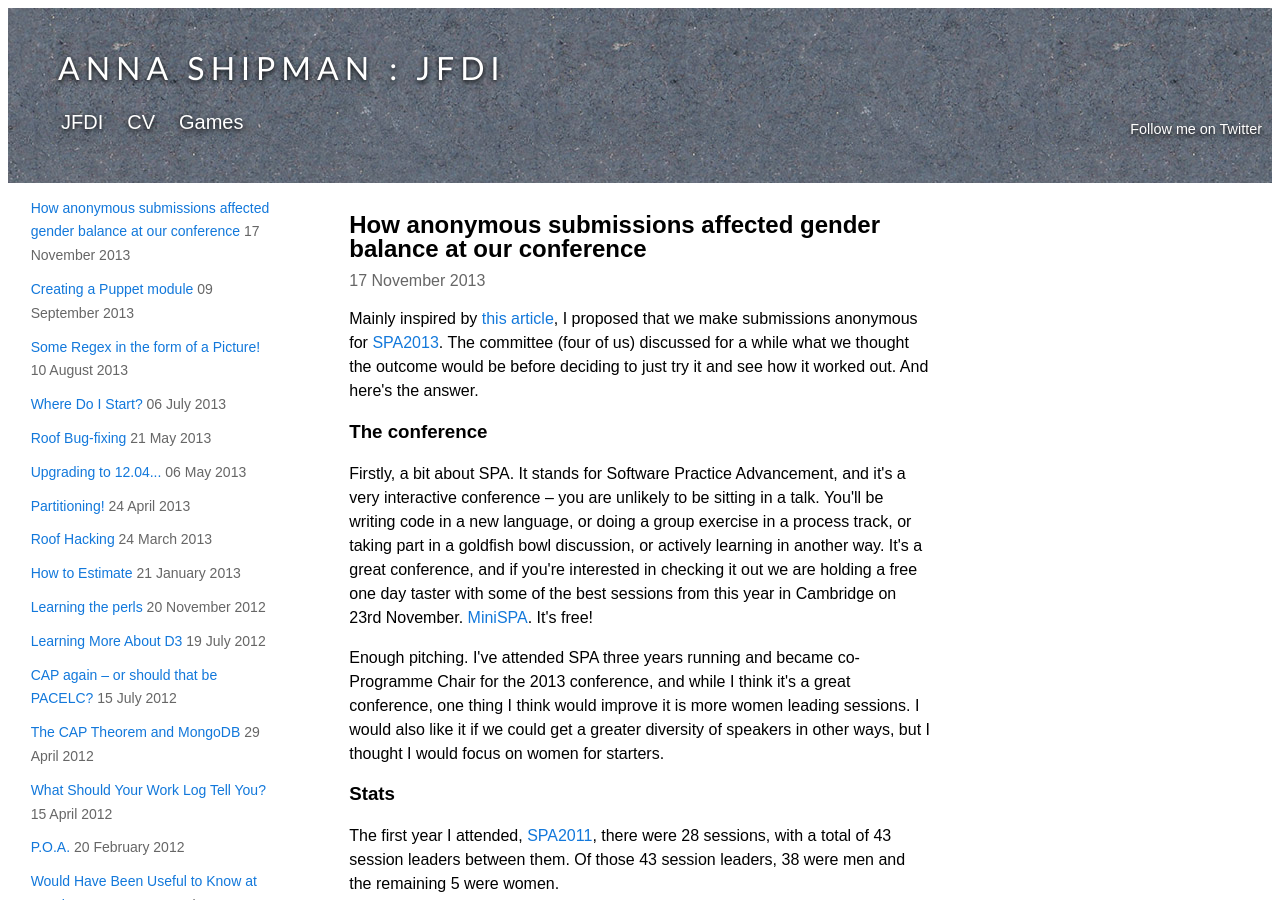
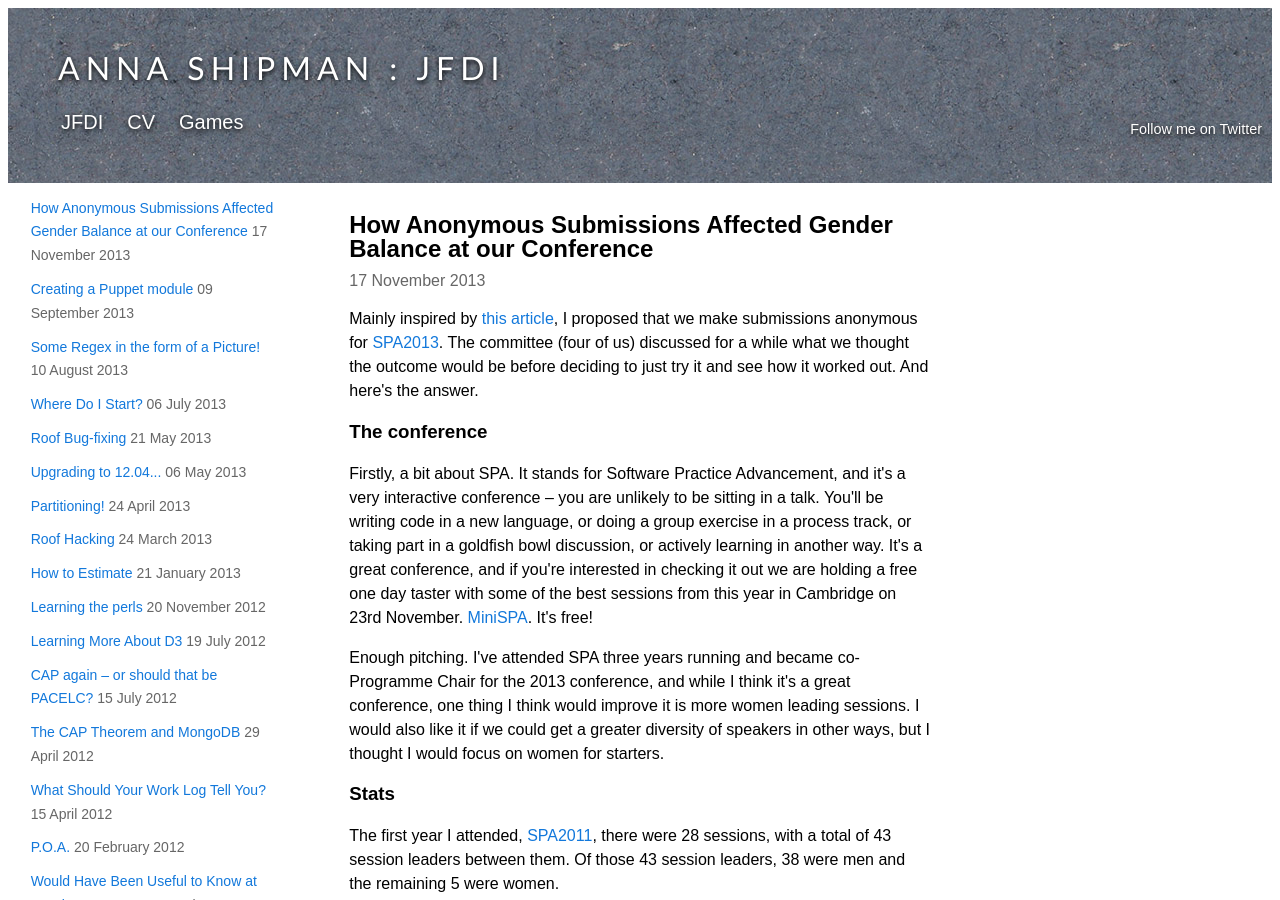
Before and after one commit to annashipman/jfdi, a Jekyll site: the page built from _posts/2013-11-17-how-anonymity-affected-gender-balance.html, in a window 1280 px wide and 900 px high. Built offline with Jekyll 4.4.1, drawn with Linux system fonts in a browser that asks for light colours.

```diff
--- a/_posts/2013-11-17-how-anonymity-affected-gender-balance.html
+++ b/_posts/2013-11-17-how-anonymity-affected-gender-balance.html
@@ -1,6 +1,6 @@
 ---
 anchor_id: anonymity
-title: How anonymous submissions affected gender balance at our conference
+title: How Anonymous Submissions Affected Gender Balance at our Conference
 layout: blog_post
 ---
 
```
